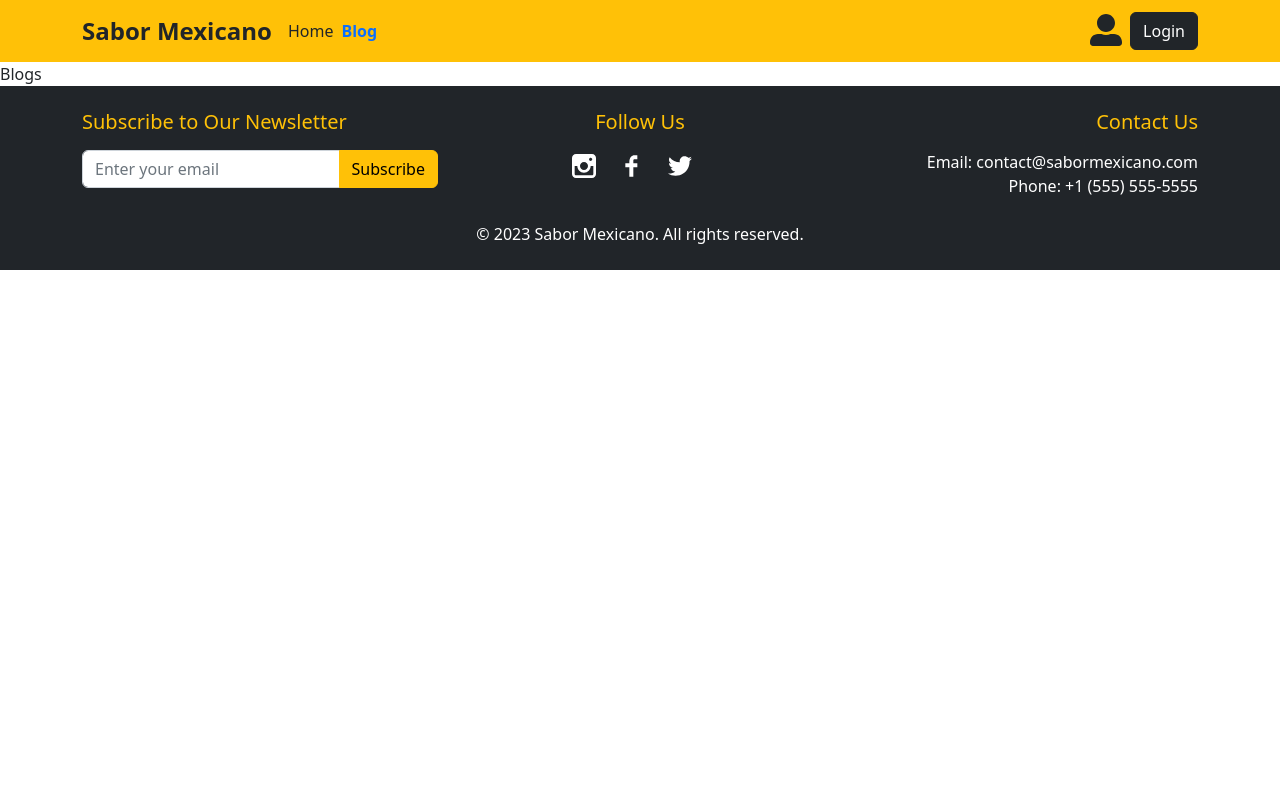
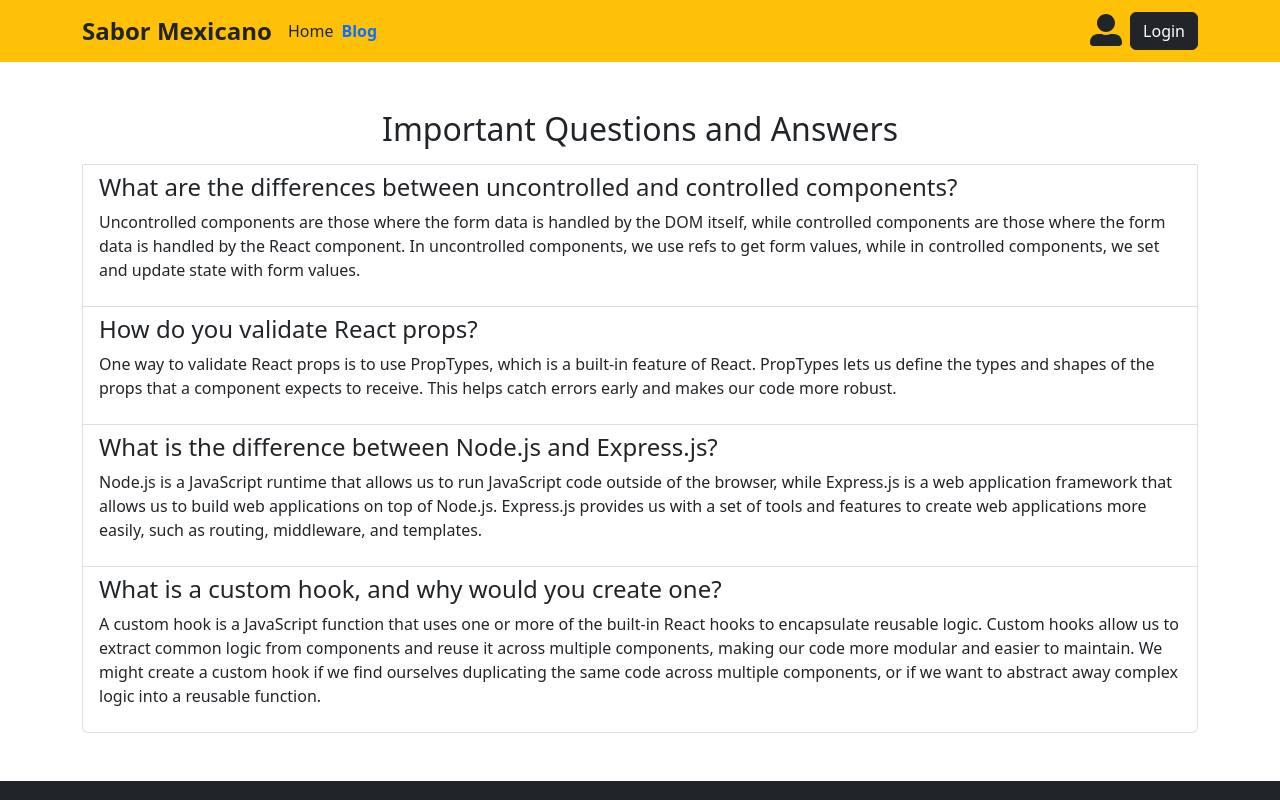
Before and after one commit to shojol021/chef-master-client, a React (Vite) app: page /blog in a window 1280 px wide. Shown: the top 800 px of the page. Built offline with nearby package versions, Linux system fonts and the light colour scheme; no server answers.

Commit message:
blog section added

```diff
--- a/src/blog/Blog.jsx
+++ b/src/blog/Blog.jsx
@@ -1,10 +1,29 @@
 import React from 'react';
+import { Container, ListGroup } from 'react-bootstrap';
 
 const Blog = () => {
     return (
-        <div>
-            Blogs
-        </div>
+        <Container>
+            <ListGroup className="faq-container my-5">
+                <h2 className='text-center mb-3'>Important Questions and Answers</h2>
+                <ListGroup.Item className="">
+                    <h4>What are the differences between uncontrolled and controlled components?</h4>
+                    <p>Uncontrolled components are those where the form data is handled by the DOM itself, while controlled components are those where the form data is handled by the React component. In uncontrolled components, we use refs to get form values, while in controlled components, we set and update state with form values.</p>
+                </ListGroup.Item>
+                <ListGroup.Item className="">
+                    <h4>How do you validate React props?</h4>
+                    <p>One way to validate React props is to use PropTypes, which is a built-in feature of React. PropTypes lets us define the types and shapes of the props that a component expects to receive. This helps catch errors early and makes our code more robust.</p>
+                </ListGroup.Item>
+                <ListGroup.Item className="">
+                    <h4>What is the difference between Node.js and Express.js?</h4>
+                    <p>Node.js is a JavaScript runtime that allows us to run JavaScript code outside of the browser, while Express.js is a web application framework that allows us to build web applications on top of Node.js. Express.js provides us with a set of tools and features to create web applications more easily, such as routing, middleware, and templates.</p>
+                </ListGroup.Item>
+                <ListGroup.Item className="">
+                    <h4>What is a custom hook, and why would you create one?</h4>
+                    <p>A custom hook is a JavaScript function that uses one or more of the built-in React hooks to encapsulate reusable logic. Custom hooks allow us to extract common logic from components and reuse it across multiple components, making our code more modular and easier to maintain. We might create a custom hook if we find ourselves duplicating the same code across multiple components, or if we want to abstract away complex logic into a reusable function.</p>
+                </ListGroup.Item>
+            </ListGroup>
+        </Container>
     );
 };
 
```
Also changed, not shown: 1 other file (tests, documents, lock files or other folders).
